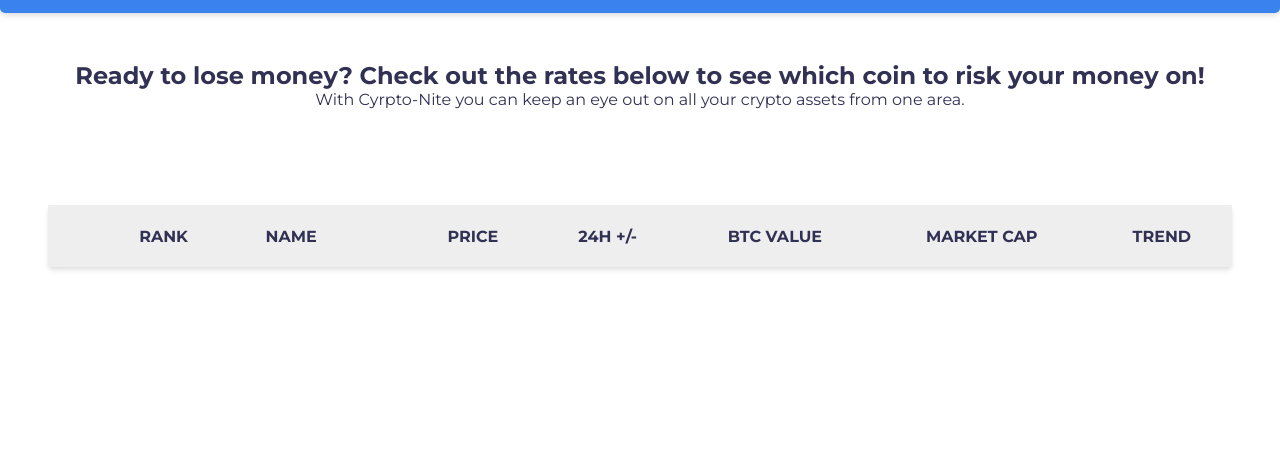
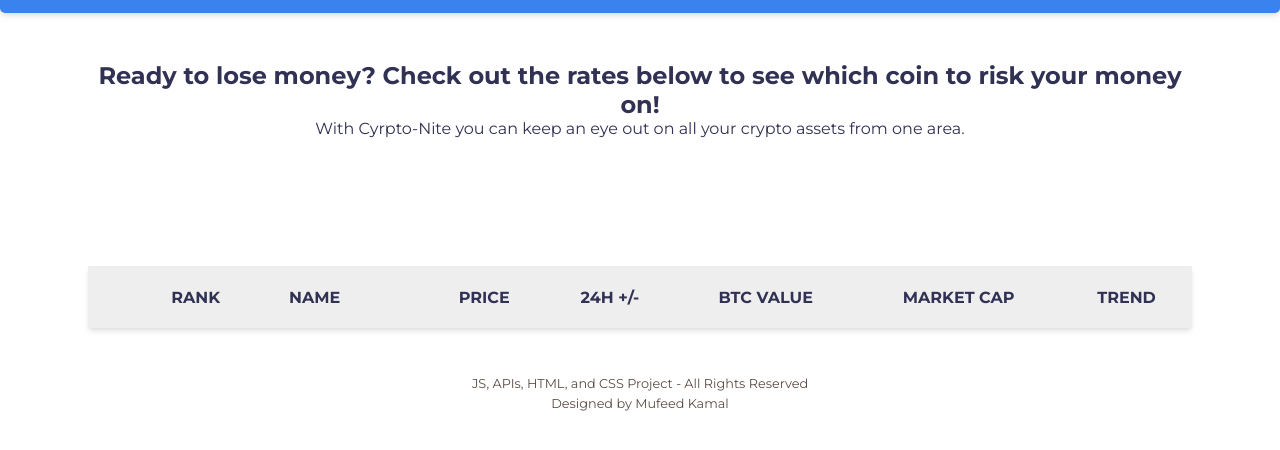
Before and after one commit to Mufeedmk4/Crypto-Tracker, a plain HTML site: page index.html in a window 1280 px wide. Shown: the part 58-508 px from the top of the page. Drawn offline with nearby package versions, Linux system fonts and the light colour scheme; no server answers.

Commit message:
Final changes

```diff
--- a/index.html
+++ b/index.html
@@ -33,6 +33,9 @@
         </div>
     </header>
 
+
+    <!--Will be dynamically set-->
+    <main>
         <section class="starting-text">
             <h1>
                 Ready to lose money? Check out the rates below to see which coin to risk your money on!
@@ -47,7 +50,7 @@
 
             </div>
         </section>
-<!--Will be dynamically set-->
+
         <section>
             <div class="table-class">
                 <table class="sortable table">
@@ -70,7 +73,7 @@
                 </table>
             </div>
         </section>
-
+    </main>
 
 
 
@@ -79,4 +82,9 @@
 
     <script src="index.js"></script>
 </body>
+
+<footer>
+    <p>JS, APIs, HTML, and CSS Project - All Rights Reserved</p>
+    <p>Designed by Mufeed Kamal</p>
+</footer>
 </html>
--- a/styles.css
+++ b/styles.css
@@ -17,8 +17,15 @@
 }
 
 body {
+    background-color: var(--white);
+}
 
-    background-color: var(--white);
+main {
+    max-width: 1200px;
+    display: flex;
+    flex-direction: column;
+    margin-right: auto;
+    margin-left: auto;
 }
 
 header {
@@ -79,7 +86,7 @@ li {
 
 
 .table-class {
-    margin-top: 2rem;
+    margin-top: 4rem;
     display: flex;
     align-items: center;
     justify-content: center;
@@ -191,7 +198,8 @@ table{
     justify-content: space-between;
     margin-right: 3rem;
     margin-left: 3rem;
-    margin-top: 4rem;;
+    margin-top: 4rem;
+
 }
 
 .total-market, .market-cap, .total-volume {
@@ -222,9 +230,22 @@ table{
     margin-left: 3rem;
     margin-top: 3rem;
     text-align: center;
-    color: var(--dark)
+    color: var(--dark);
+
 }
 
 .total-market:hover, .market-cap:hover, .total-volume:hover {
     background-color: #ff82c0;;
 }
+
+footer {
+    text-align: center;
+    margin-top: 3rem;
+    font-size: .8rem;
+    margin-bottom: 3rem;
+    color:#5c4b44;
+}
+
+footer p {
+    margin: 5px;
+}
```
Lines whose indentation alone changed are shown as unchanged.
